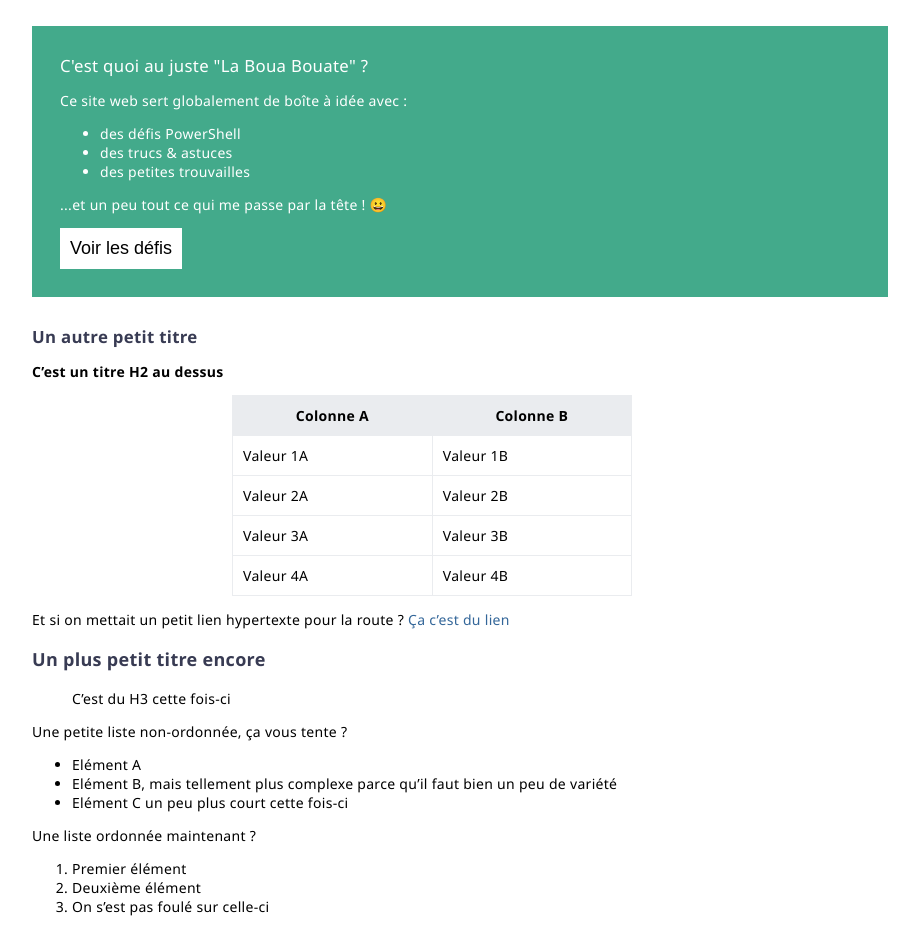
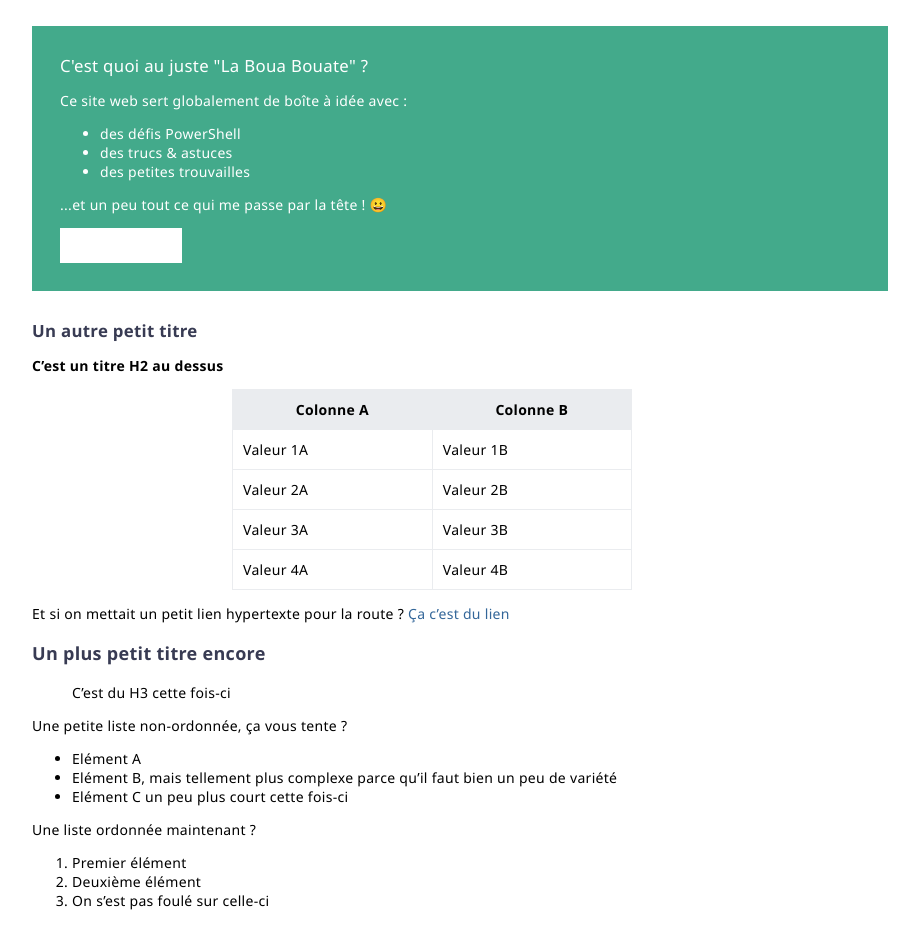
Before and after one commit to leobouard/leobouard.github.io, a Jekyll site: the page built from index.md, in a window 1280 px wide. Shown: the part 378-1308 px from the top of the page, without its empty margins (208-1127 px from the left). Built offline with Jekyll 4.4.1, drawn with Linux system fonts in a browser that asks for light colours; our own code applies the rules of GitHub Pages for plain Markdown files.

Commit message:
Update style.scss

```diff
--- a/assets/css/style.scss
+++ b/assets/css/style.scss
@@ -109,9 +109,12 @@
         button {
             text-align: right;
             background-color: #fff;
-            font-size: large;
-            font-weight: 500;
-            padding: 10px;
+            color: transparent;
+            font-weight: 600;
+            padding-top: 10px;
+            padding-bottom: 10px;
+            padding-left: 20px;
+            padding-right: 20px;
             border: 0;
         }
     }
```
